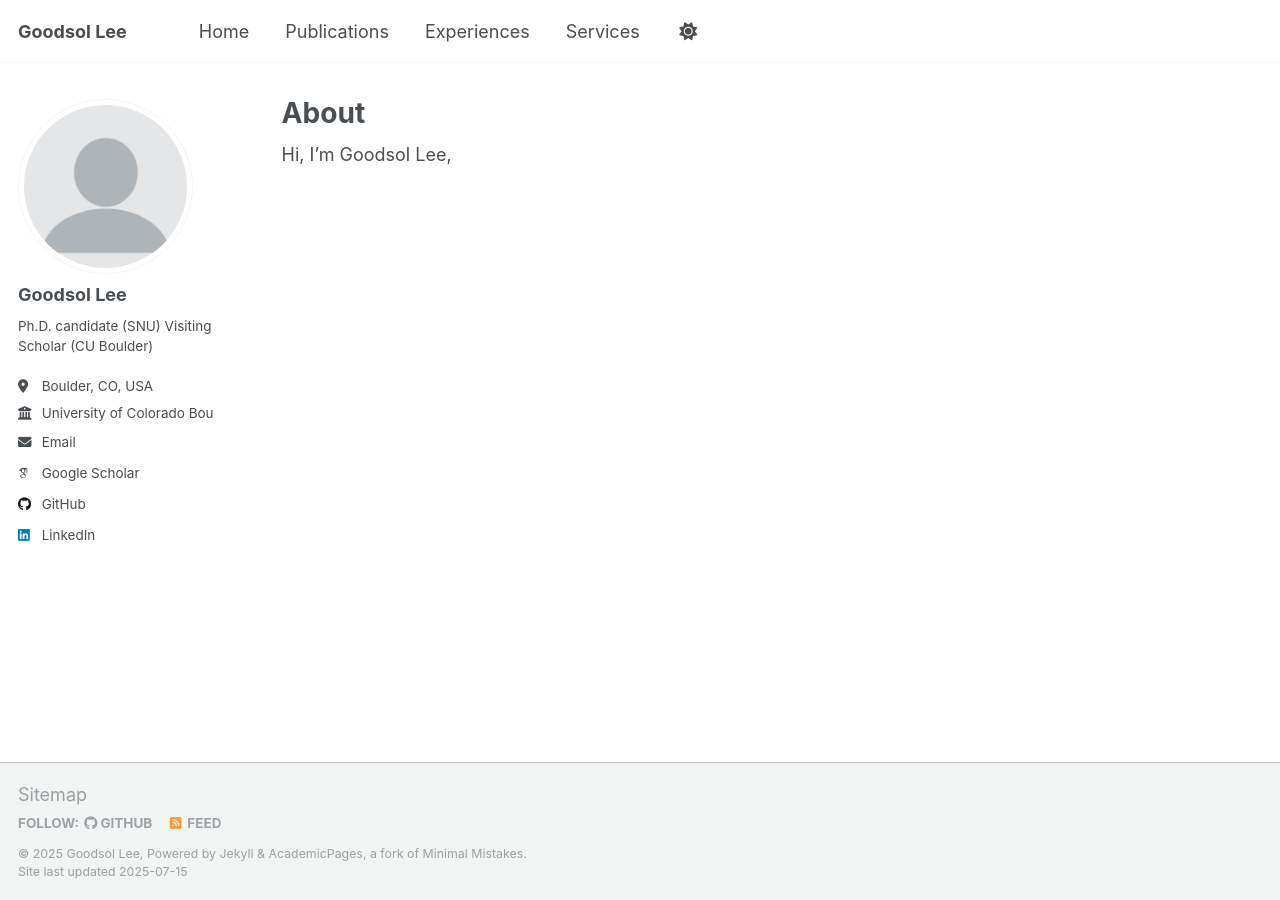
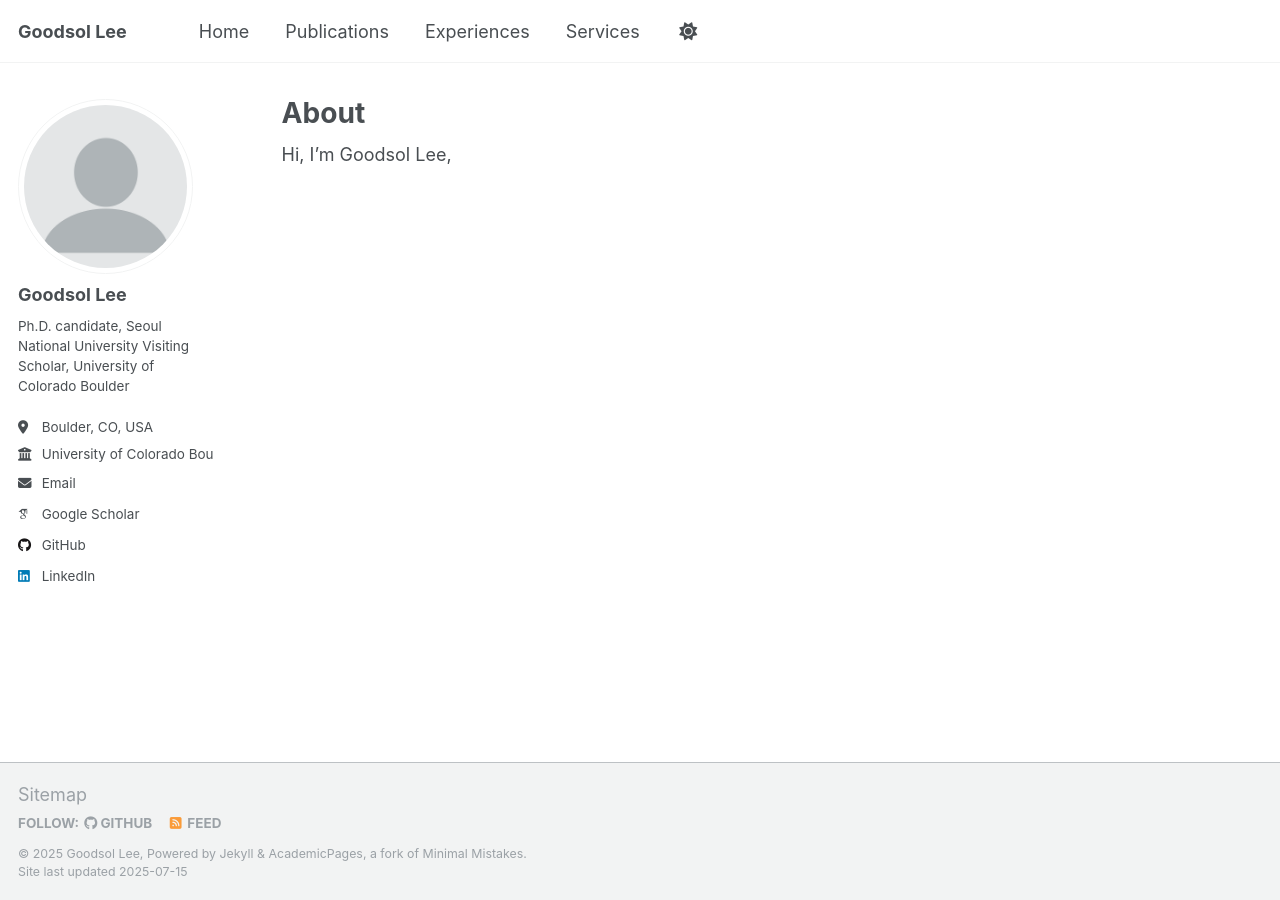
Before and after one commit to goodsollee/GoodsolLee.github.io, a Jekyll site: the page built from _pages/about.md, in a window 1280 px wide. Built offline with Jekyll 4.4.1, drawn with Linux system fonts in a browser that asks for light colours; some web fonts are replaced; a script that is not in the unit is left out.

Commit message:
Update short bio

```diff
--- a/_config.yml
+++ b/_config.yml
@@ -23,9 +23,11 @@ repository               : "goodsollee/GoodsolLee.github.io"
 
 
 author:
-  avatar    : "profile.png"
-  name      : "Goodsol Lee"
-  bio       : "Ph.D. candidate (SNU) \n Visiting Scholar (CU Boulder)"
+  avatar : "profile.png"
+  name   : "Goodsol Lee"
+  bio    : |
+    Ph.D. candidate, Seoul National University
+    Visiting Scholar, University of Colorado Boulder
   location  : "Boulder, CO, USA"
   employer  : "University of Colorado Boulder"
   email     : "goodsolusa@gmail.com"
@@ -33,6 +35,7 @@ author:
   googlescholar: "https://scholar.google.co.kr/citations?user=rharPrgAAAAJ&hl=en"
   github    : "goodsollee"
   linkedin  : "goodsol-lee-25a75b31a/"
+
 
 # Publication Category - The following the list of publication categories and their headings
 publication_category:
```
